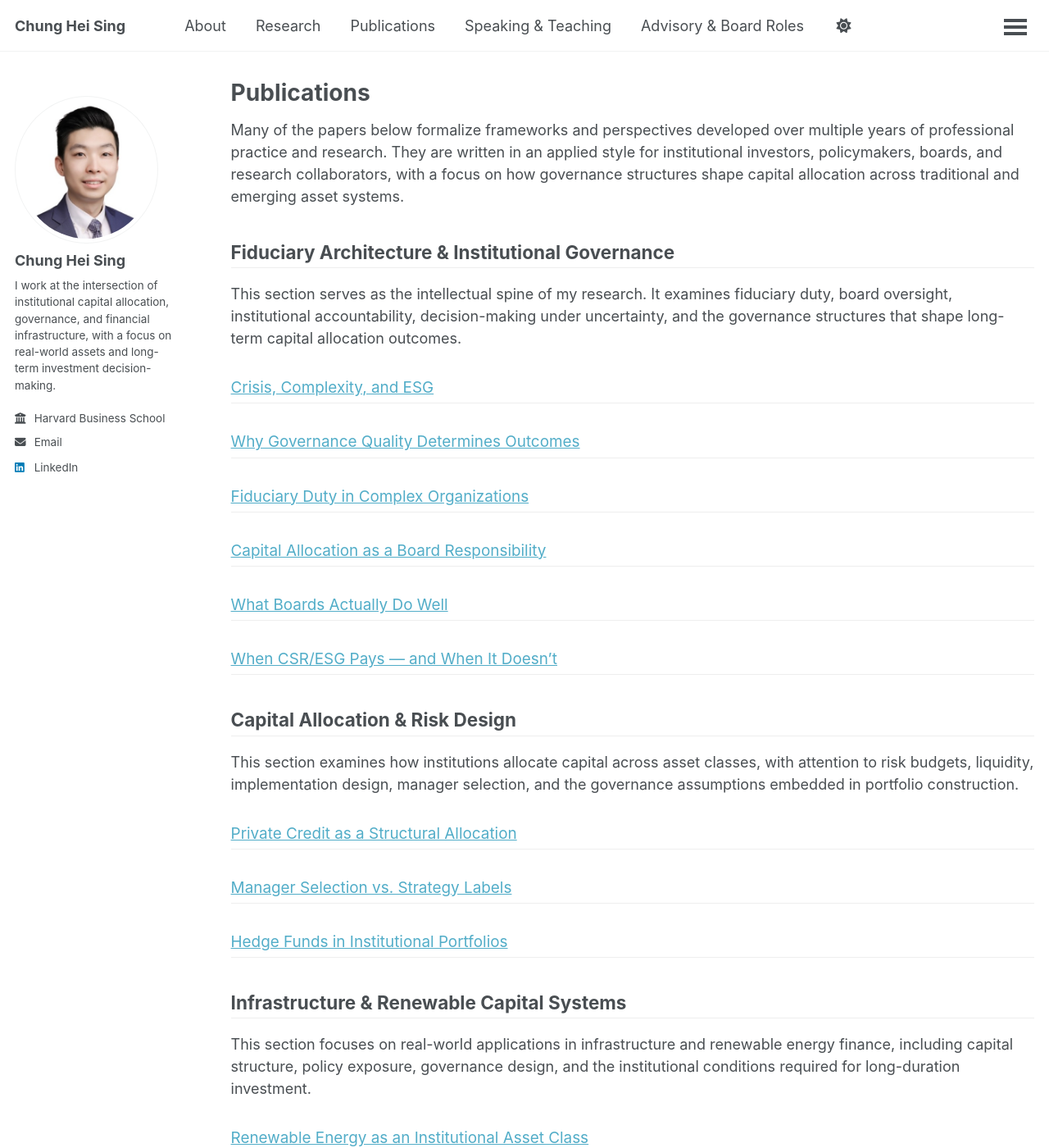
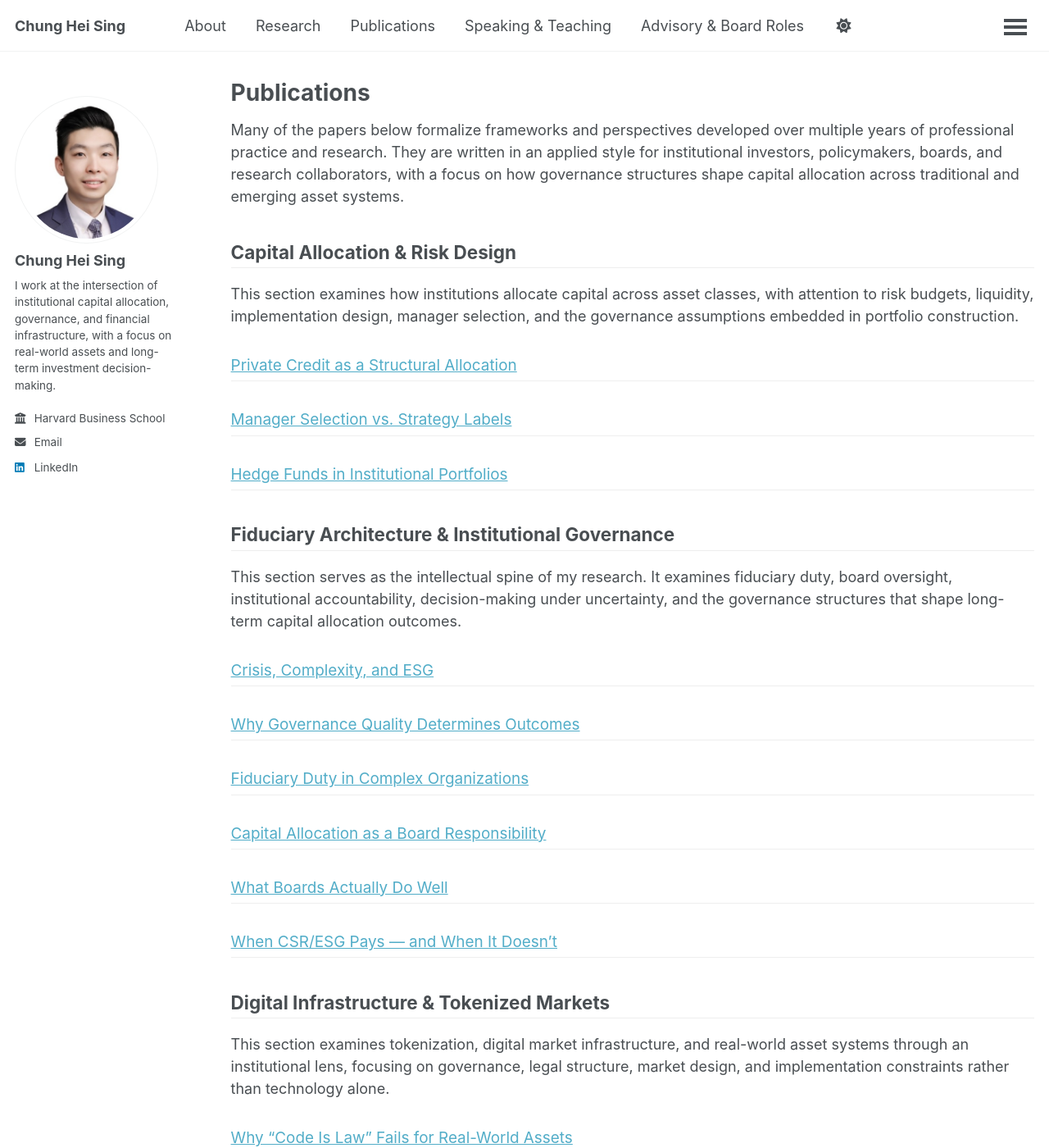
Before and after one commit to chungheising/chungheising.github.io, a Jekyll site: the page built from _pages/publications.md, in a window 1280 px wide and 1400 px high. Shown: the whole window at 82% size. Built offline with Jekyll 4.4.1, drawn with Linux system fonts in a browser that asks for light colours; a script bundle is joined from its source files by our own code; library files that are not in the unit come from our copies; some of the changed text lies outside the part shown.

Commit message:
Update publications.md

```diff
--- a/_pages/publications.md
+++ b/_pages/publications.md
@@ -7,13 +7,6 @@
 
 Many of the papers below formalize frameworks and perspectives developed over multiple years of professional practice and research. They are written in an applied style for institutional investors, policymakers, boards, and research collaborators, with a focus on how governance structures shape capital allocation across traditional and emerging asset systems.
 
-## Fiduciary Architecture & Institutional Governance
-This section serves as the intellectual spine of my research. It examines fiduciary duty, board oversight, institutional accountability, decision-making under uncertainty, and the governance structures that shape long-term capital allocation outcomes.
-
-{% assign pubs = site.publications | where: "category", "fiduciary_governance" | sort: "date" | reverse %}
-{% for post in pubs %}
-  {% include archive-single.html titles_only=true %}
-{% endfor %}
 
 ## Capital Allocation & Risk Design
 This section examines how institutions allocate capital across asset classes, with attention to risk budgets, liquidity, implementation design, manager selection, and the governance assumptions embedded in portfolio construction.
@@ -23,10 +16,10 @@
   {% include archive-single.html titles_only=true %}
 {% endfor %}
 
-## Infrastructure & Renewable Capital Systems
-This section focuses on real-world applications in infrastructure and renewable energy finance, including capital structure, policy exposure, governance design, and the institutional conditions required for long-duration investment.
+## Fiduciary Architecture & Institutional Governance
+This section serves as the intellectual spine of my research. It examines fiduciary duty, board oversight, institutional accountability, decision-making under uncertainty, and the governance structures that shape long-term capital allocation outcomes.
 
-{% assign pubs = site.publications | where: "category", "infrastructure_renewables" | sort: "date" | reverse %}
+{% assign pubs = site.publications | where: "category", "fiduciary_governance" | sort: "date" | reverse %}
 {% for post in pubs %}
   {% include archive-single.html titles_only=true %}
 {% endfor %}
@@ -39,9 +32,6 @@
   {% include archive-single.html titles_only=true %}
 {% endfor %}
 
-## Applied Notes & Institutional Observations
-The notes below are reflective syntheses drawn from applied experience across institutional investing, governance, infrastructure, and organizational scale. They are intended as integrative observations rather than formal research contributions.
-
 {% assign pubs = site.publications | where: "category", "applied_notes" | sort: "date" | reverse %}
 {% for post in pubs %}
   {% include archive-single.html titles_only=true %}
```
